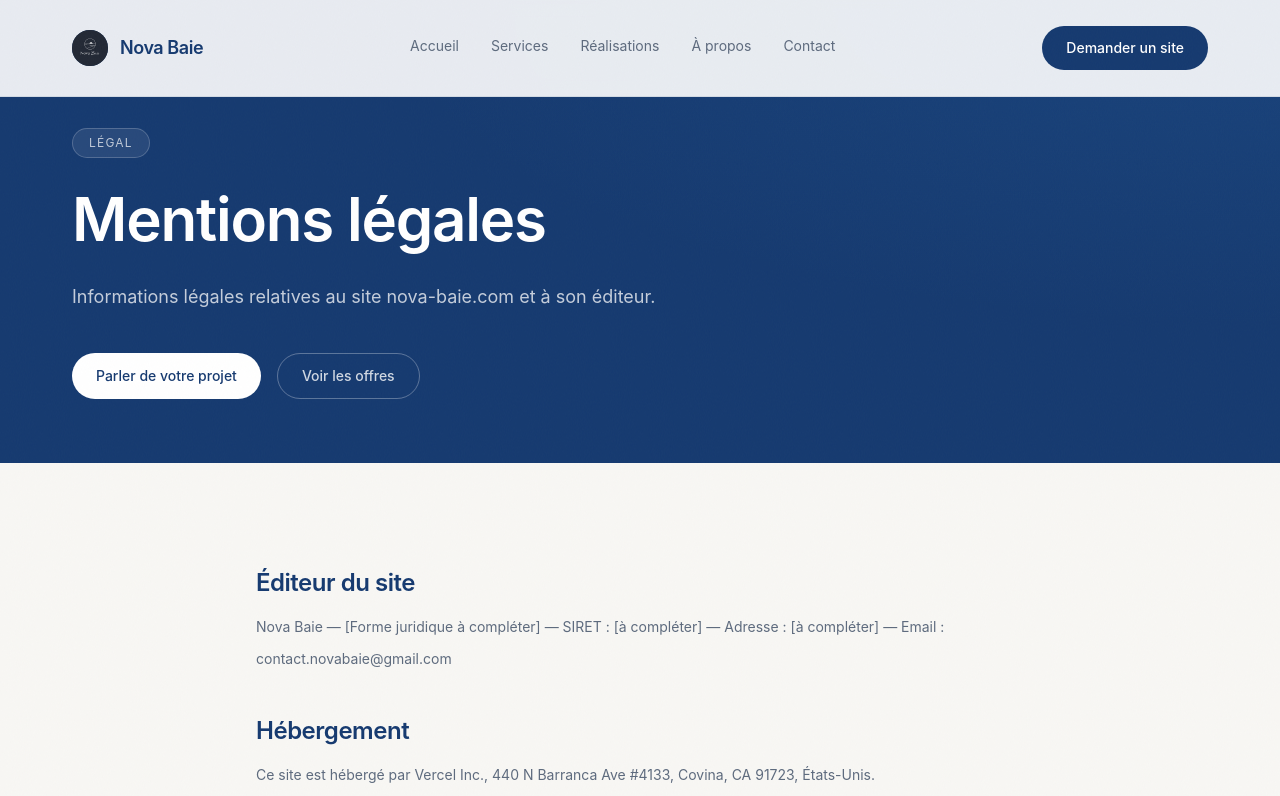
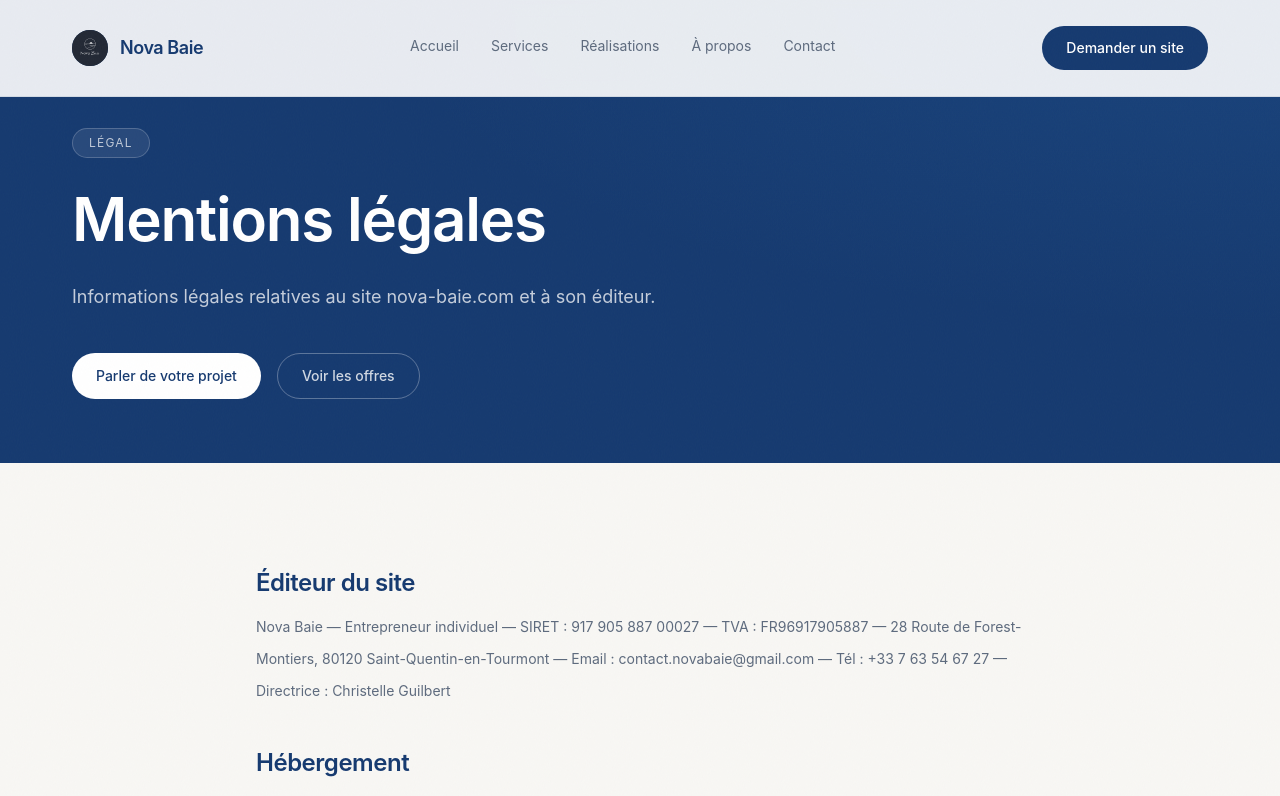
Before and after one commit to bluebaie/nova-baie, a Next.js app: page /mentions-legales in a window 1280 px wide. Shown: the top 796 px of the page. Built offline with nearby package versions, Linux system fonts and the light colour scheme; a web font is replaced by a local one.

Commit message:
Mentions légales complétées

```diff
--- a/src/app/mentions-legales/page.tsx
+++ b/src/app/mentions-legales/page.tsx
@@ -12,7 +12,7 @@ const sections = [
   {
     title: "Éditeur du site",
     content:
-      "Nova Baie — [Forme juridique à compléter] — SIRET : [à compléter] — Adresse : [à compléter] — Email : contact.novabaie@gmail.com",
+      "Nova Baie — Entrepreneur individuel — SIRET : 917 905 887 00027 — TVA : FR96917905887 — 28 Route de Forest-Montiers, 80120 Saint-Quentin-en-Tourmont — Email : contact.novabaie@gmail.com — Tél : +33 7 63 54 67 27 — Directrice : Christelle Guilbert",
   },
   {
     title: "Hébergement",
```
